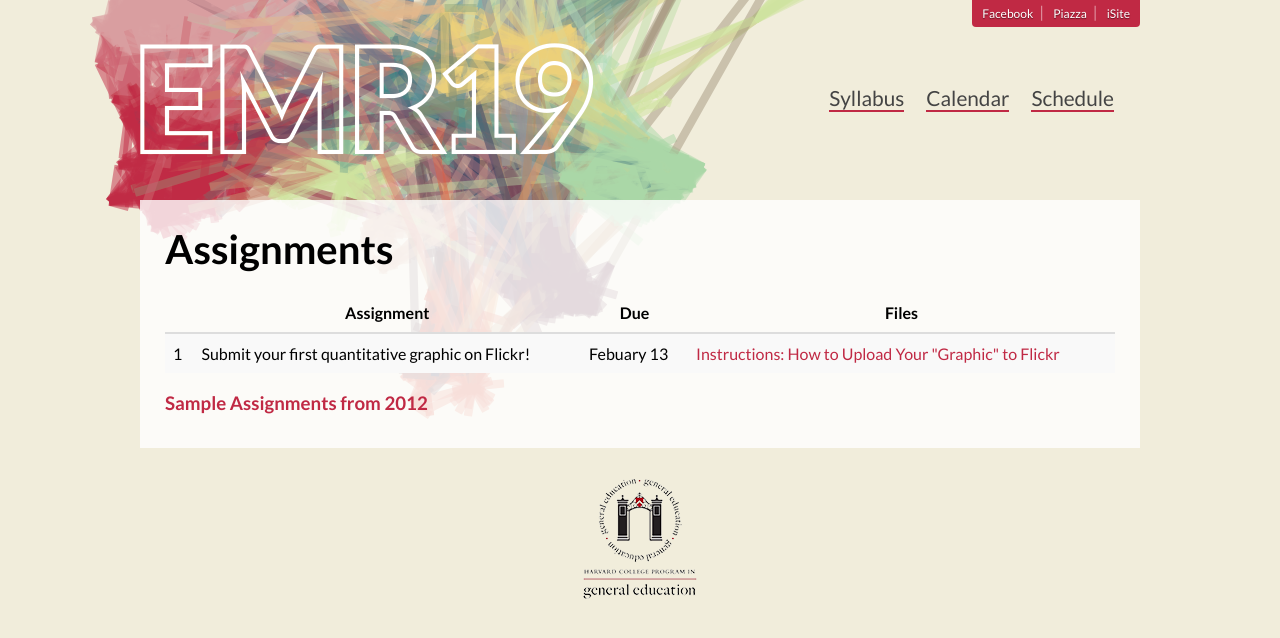
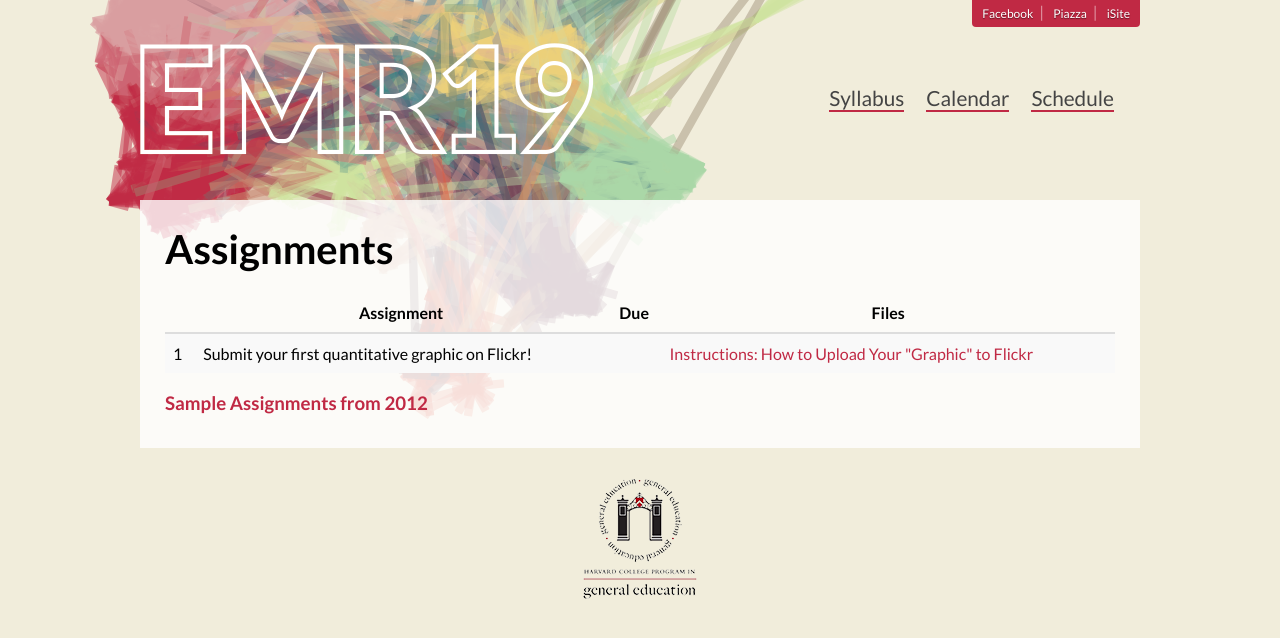
Before and after one commit to emr19/emr19.github.io, a Jekyll site: the page built from assignments/index.html, in a window 1280 px wide. Shown: the top 638 px of the page. Built offline with Jekyll 4.4.1, drawn with Linux system fonts in a browser that asks for light colours; Markdown is read by kramdown in place of the engine named in the settings.

Commit message:
remove due dates of assignment 0
minor

```diff
--- a/assignments/index.html
+++ b/assignments/index.html
@@ -18,7 +18,7 @@ title: Assignments
     <tr>
       <td>1</td>
       <td>Submit your first quantitative graphic on Flickr!</td>
-      <td>Febuary 13</td>
+      <td></td>
       <td><a href="http://isites.harvard.edu/fs/docs/icb.topic1385552.files/instructions_Flickrgroup.pdf">Instructions: How to Upload Your "Graphic" to Flickr</a></td>
     </tr>
   </tbody>
```
